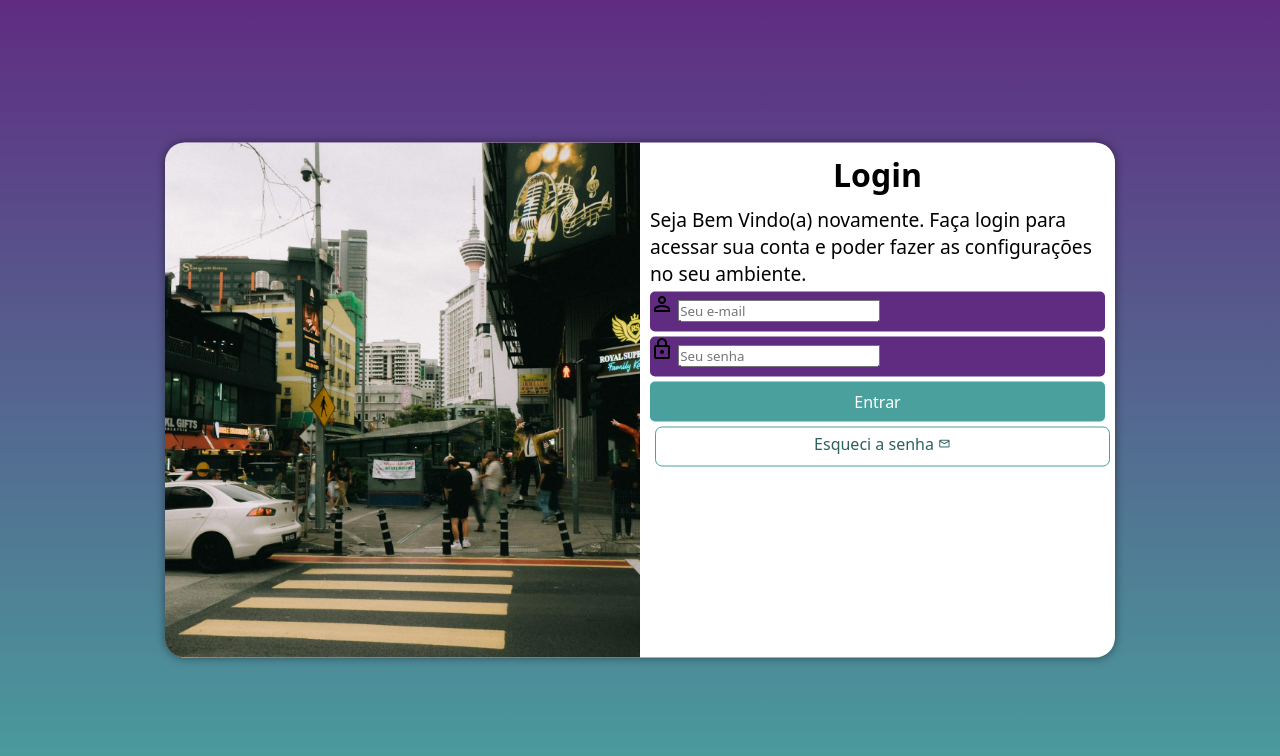
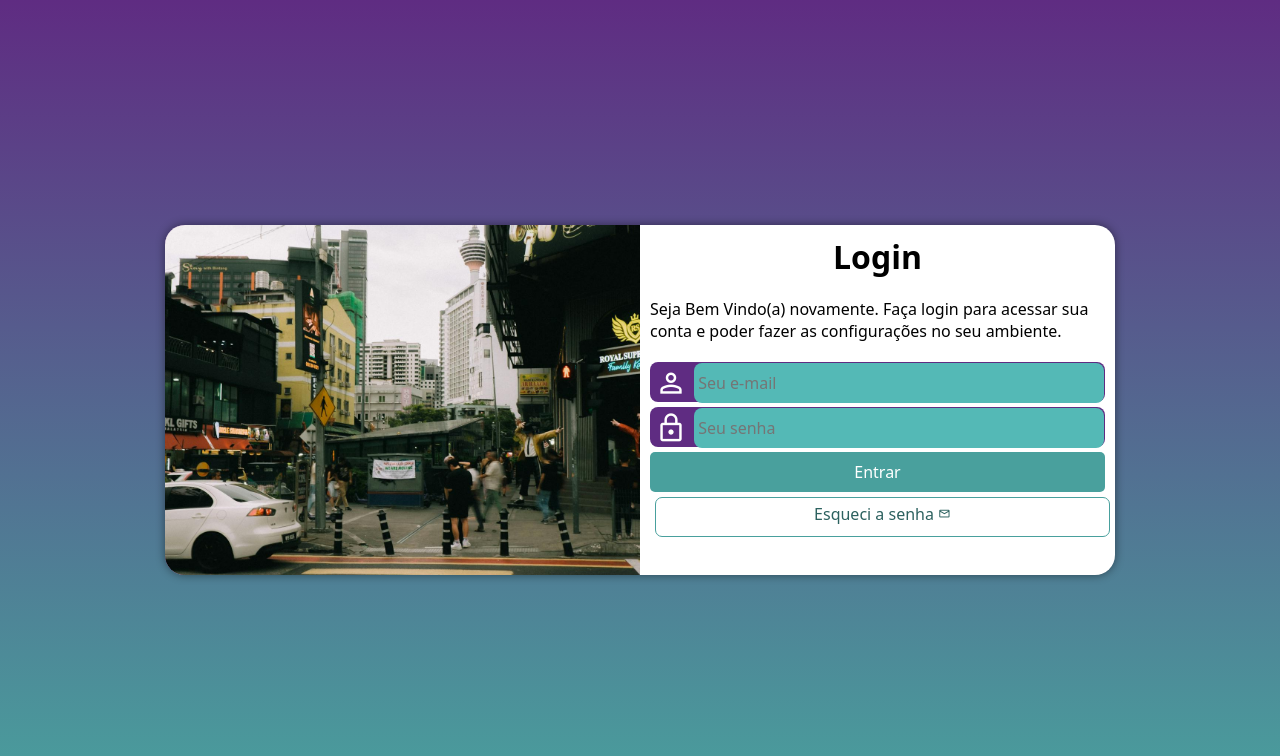
Before and after one commit to PedroHenriqueSantosGonc/Projeto-Login, a plain HTML site: page index.html in a window 1280 px wide. Drawn offline with nearby package versions, Linux system fonts and the light colour scheme.

Commit message:
Finalizei o Projeto

```diff
--- a/Estilos/media-query.css
+++ b/Estilos/media-query.css
@@ -1,6 +1,6 @@
 @charset "UTF-8";
 
-@media screen and (min-width: 768px) and (max-width: 992px) {
+@media screen and (min-width: 768px) and (max-width: 992px) { /*Configuração para Tablet*/
 
     body{
         background-image: linear-gradient(to top, #49A09D, #5F2C82);
@@ -8,6 +8,7 @@
 
     section#login{
         width: 80vw;
+        height: 280px;
     }
 
     section#login > div#imagem {
@@ -23,7 +24,7 @@
     }
 }
 
-@media screen and (min-width: 992px) {
+@media screen and (min-width: 992px) { /*Configurações para Desktop*/
 
     body{
         background-image: linear-gradient(to top, #49A09D, #5F2C82);
@@ -31,6 +32,7 @@
 
     section#login {
         width: 950px;
+        height: 350px;
     }
 
     section#login > div#imagem {
@@ -49,6 +51,7 @@
     }
 
     div#formulario > p {
-        font-size: 1.2em;
+        font-size: 1em;
+        margin: 20px 0px;
     }
 }
--- a/Estilos/style.css
+++ b/Estilos/style.css
@@ -29,7 +29,6 @@ section#login{
     position: absolute;
     top: 50%;
     left: 50%;
-    transform: translate(-50%, -50%);
     overflow: hidden;
 
     background-color: white;
@@ -40,6 +39,7 @@ section#login{
 
     transition: width 0.3s, height 0.3s;
     transition-timing-function: ease;
+    transform: translate(-50%, -50%);
 }
 
 section#login > div#imagem {
@@ -71,11 +71,36 @@ form label {
 
 form > div.campo {
     background-color: #5F2C82;
+    border: 2px solid #5F2C82;
     display: block;
     width: 100%;
     height: 40px;
-    border-radius: 5px;
+    border-radius: 8px;
+    border: 0px;
     margin: 5px 0px;
+}
+
+div.campo > span {
+    color: white;
+    /* background-color: black; */
+    font-size: 2em;
+    width: 40px;
+    padding: 5px;
+}
+
+div.campo > input {
+    background-color: #54b9b6;
+    font-size: 1em;
+    width: calc(100% - 45px);
+    height: 100%;
+    border: 0px;
+    border-radius: 8px;
+    padding: 4px;
+    transform: translateY(-10px);
+}
+
+div.campo> input:focus-within {
+    background-color: white;
 }
 
 form > input[type = submit] {
```
